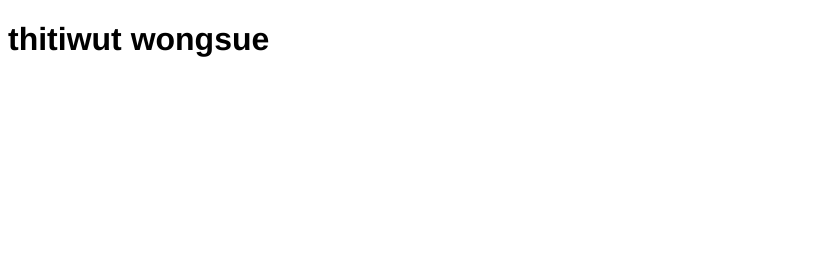
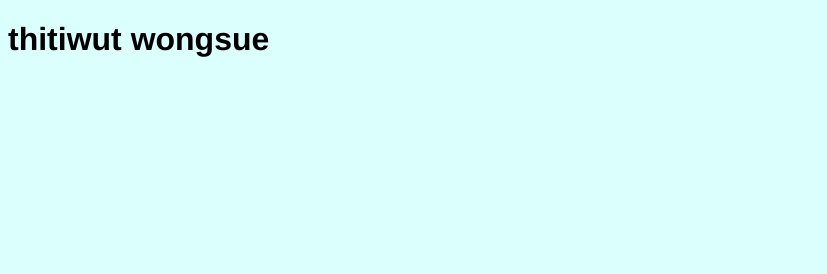
Before and after one commit to thiti012/midterm-advance-, a plain HTML site: page index.html in a window 1280 px wide. Shown: the top 274 px of the page, without its empty margins (0-827 px from the left). Drawn offline with Linux system fonts and the light colour scheme.

Commit message:
Update style.css

```diff
--- a/style.css
+++ b/style.css
@@ -1,6 +1,7 @@
 
 body {
   font-family: Helvetica, Arial, Sans-Serif;
+  background: #dbfffd;
 }
 
 
```
